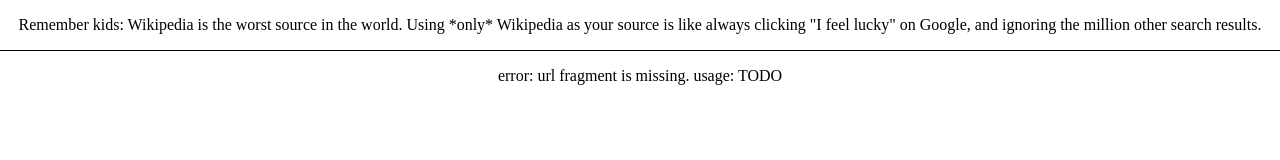
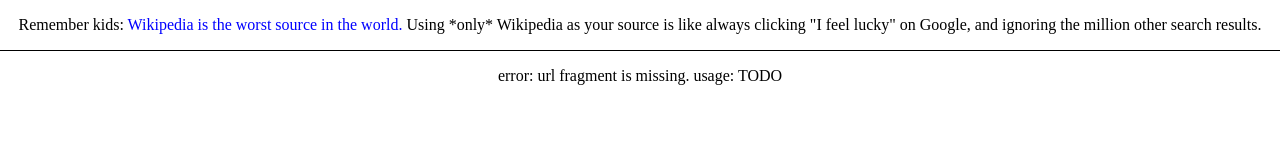
Before and after one commit to milahu/letmewikithatforyou, a plain HTML site: page index.html in a window 1280 px wide. Drawn offline with Linux system fonts and the light colour scheme.

Commit message:
add link

```diff
--- a/index.html
+++ b/index.html
@@ -58,7 +58,7 @@
   <body>
     <header>
       Remember kids:
-      Wikipedia is the worst source in the world.
+      <a href="https://reclaimthenet.org/larry-sanger-encyclosphere">Wikipedia is the worst source in the world.</a>
       Using *only* Wikipedia as your source
       is like always clicking "I feel lucky" on Google,
       and ignoring the million other search results.
```
